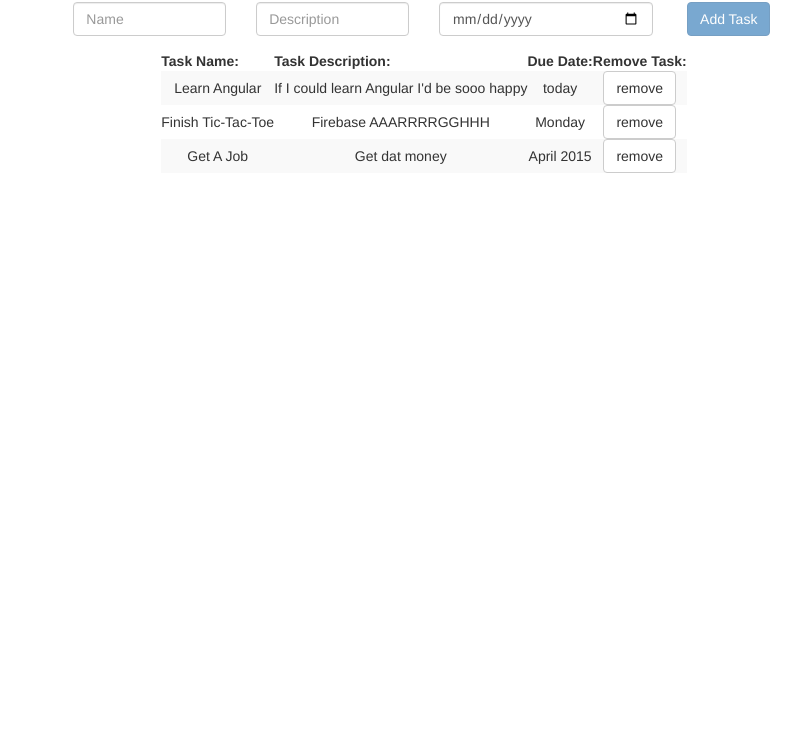
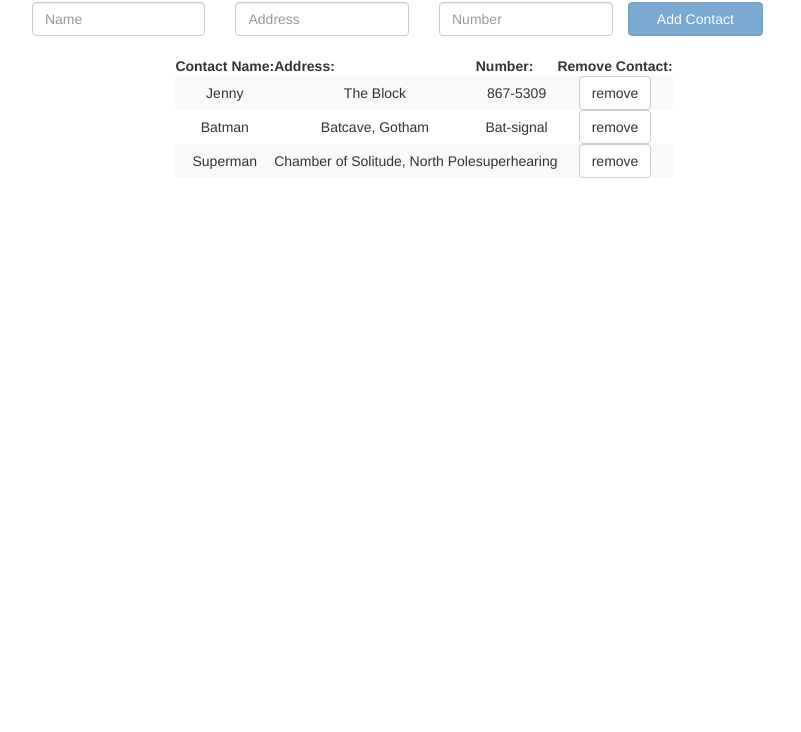
Before and after one commit to AlexStory/ang, a website: page index.html in a window 1280 px wide. Shown: the part 68-800 px from the top of the page, without its empty margins (216-1017 px from the left). Drawn offline with nearby package versions, Linux system fonts and the light colour scheme.

Commit message:
changed labels and function names

```diff
--- a/css/main.sass
+++ b/css/main.sass
@@ -1,7 +1,4 @@
-.ng-dirty.ng-invalid
-  border-color: red
-.ng-dirty.ng-valid, .ng-touched.ng-valid
-  border-color: green
+
 .container-fluid
   margin-left: auto
   margin-right: auto
--- a/index.html
+++ b/index.html
@@ -1,44 +1,44 @@
 <!doctype html>
-<html lang="en-US" ng-app="myTodoApp">
+<html lang="en-US" ng-app="myAddressBook">
 <head>
   <link rel="stylesheet" href="//maxcdn.bootstrapcdn.com/bootstrap/3.3.1/css/bootstrap.min.css">
   <link rel="stylesheet" href="css/main.css">
   <meta charset="utf-8">
   <meta http-equiv="X-UA-Compatible" content="IE=edge">
   <meta name="viewport" content="width=device-width, initial-scale=1">
-  <title>My Todo App</title>
+  <title>My Awesome Address Book</title>
 </head>
 <body>
 
-  <div class="container-fluid text-center" ng-controller="TodoController as todoctrl">
-    <h1>My Todos</h1>
-    <form name="myForm" novalidate ng-submit="myForm.$valid && todoctrl.addNewTask()" class="clearfix " id="daform">
+  <div class="container-fluid text-center" ng-controller="AddressController as addressctrl">
+    <h1>My Awesome Address Book</h1>
+    <form name="myForm" novalidate ng-submit="myForm.$valid && addressctrl.addNewContact()" class="clearfix " id="daform">
       <div class="col-xs-3">
-        <input type="text" class="form-control" ng-model="todoctrl.newTask.name" placeholder="Name" required/>
+        <input type="text" class="form-control" ng-model="addressctrl.newContact.name" placeholder="Name" required/>
       </div>
       <div class="col-xs-3">
-      <input type="text" class="form-control" placeholder="Description" ng-model="todoctrl.newTask.desc" required/>
+      <input type="text" class="form-control" placeholder="Address" ng-model="addressctrl.newContact.address"/>
     </div>
-    <div class="col-xs-4">
-      <input type="date" class="form-control" ng-model="todoctrl.newTask.due" required/>
+    <div class="col-xs-3">
+      <input type="number" class="form-control" placeholder="Number" ng-model="addressctrl.newContact.number"/>
     </div>
-      <input type="submit" value="Add Task" ng-disabled="myForm.$invalid" class="btn btn-primary"></input>
+      <input type="submit" value="Add Contact" ng-disabled="myForm.$invalid" class="btn btn-primary col-xs-2" ></input>
     </form>
   <table class="table-striped myT">
     <thead>
       <tr>
-        <th>Task Name:</th>
-        <th>Task Description:</th>
-        <th>Due Date:</th>
-        <th>Remove Task: </th>
+        <th>Contact Name:</th>
+        <th>Address:</th>
+        <th>Number:</th>
+        <th>Remove Contact: </th>
       </tr>
     </thead>
     <tbody>
-      <tr ng-repeat="task in todoctrl.tasks">
-        <td>{{task.name}}</td>
-        <td>{{task.desc}}</td>
-        <td>{{task.due | date}}</td>
-        <td><button ng-click="todoctrl.removeTodo(task)" class="btn btn-default">remove</button></td>
+      <tr ng-repeat="contact in addressctrl.contacts">
+        <td>{{contact.name}}</td>
+        <td>{{contact.address}}</td>
+        <td>{{contact.number}}</td>
+        <td><button ng-click="addressctrl.removeContact(contact)" class="btn btn-default">remove</button></td>
       </tr>
     </tbody>
   </table>
--- a/js/main.js
+++ b/js/main.js
@@ -2,32 +2,32 @@ var ng = angular
 ;(function(){
   'use strict';
 
-  ng.module('myTodoApp', [])
-    .controller('TodoController', function(){
+  ng.module('myAddressBook', [])
+    .controller('AddressController', function(){
       var vm = this;
-      vm.tasks = [
+      vm.contacts = [
         {
-          name: 'Learn Angular',
-          desc: 'If I could learn Angular I\'d be sooo happy',
-          due: 'today'
+          name: 'Jenny',
+          address: 'The Block',
+          number: '867-5309'
         }, {
-          name: 'Finish Tic-Tac-Toe',
-          desc: 'Firebase AAARRRRGGHHH',
-          due: 'Monday'
+          name: 'Batman',
+          address: 'Batcave, Gotham',
+          number: 'Bat-signal'
         }, {
-          name: 'Get A Job',
-          desc: 'Get dat money',
-          due: 'April 2015'
+          name: 'Superman',
+          address: 'Chamber of Solitude, North Pole',
+          number: 'superhearing'
         }
       ];
-      vm.addNewTask = function(){
-        vm.tasks.push(vm.newTask);
-        vm.newTask = null;
+      vm.addNewContact = function(){
+        vm.contacts.push(vm.newContact);
+        vm.newContact = null;
       }
 
-      vm.removeTodo = function(task){
-        var i = vm.tasks.indexOf(task);
-        vm.tasks.splice(i,1);
+      vm.removeContact = function(contact){
+        var i = vm.contacts.indexOf(contact);
+        vm.contacts.splice(i,1);
       }
 
     });
```
Also changed, not shown: css/main.css, 3 other files.
